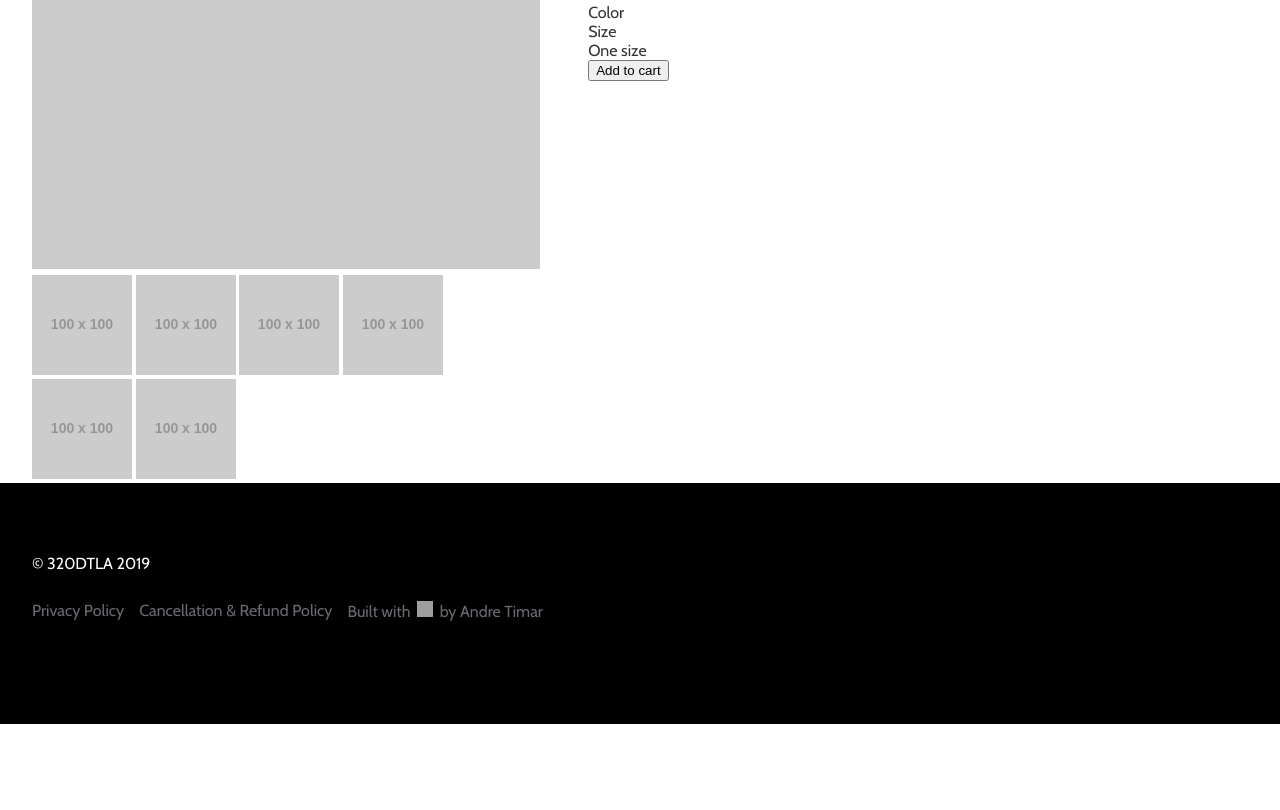
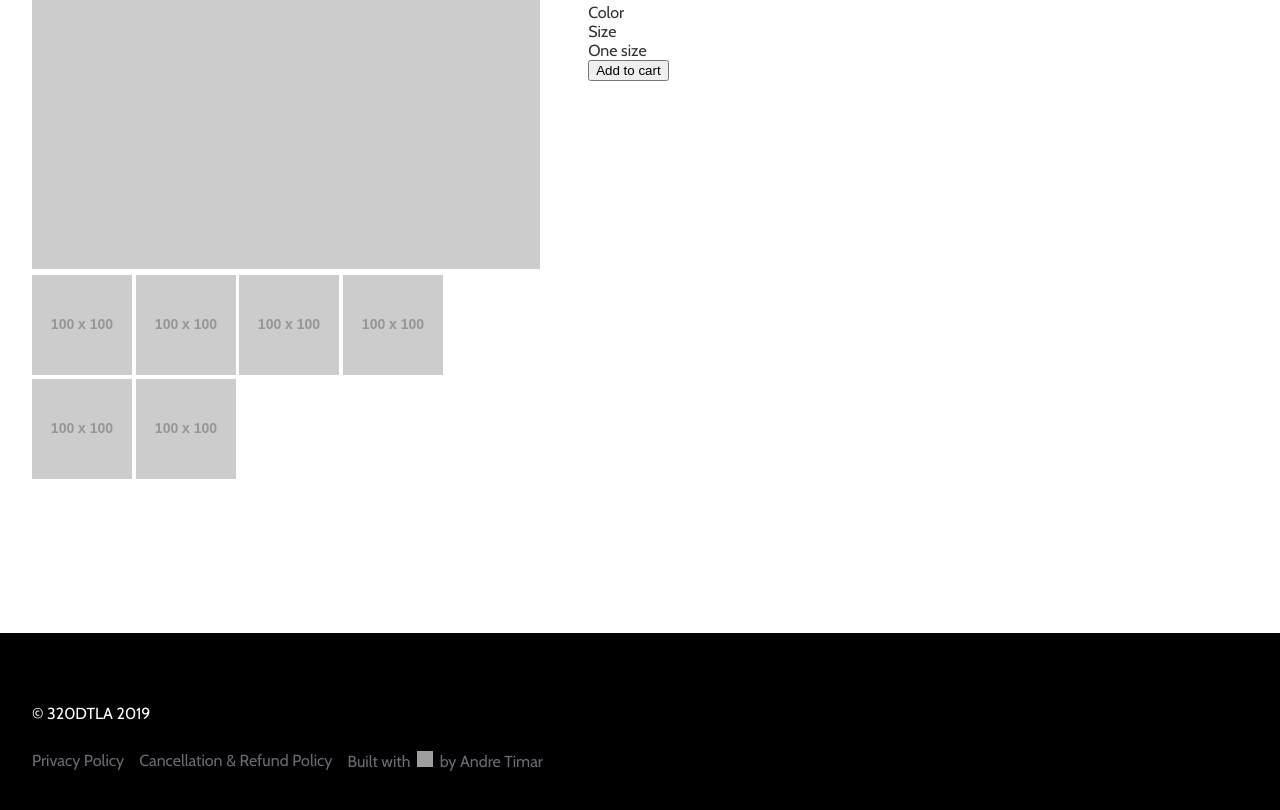
Before and after one commit to csakiistvan/320dtla, a website: page index.html in a window 1280 px wide. Shown: the part 742-1552 px from the top of the page. Before the commit the page ends 1466 px from the top, so only its background shows below. Drawn offline with nearby package versions, Linux system fonts and the light colour scheme; files that its build step writes are made by us from their sources; grey boxes are pictures that could not be loaded; files whose address does not match are found by name.

Commit message:
footer alignement theming

```diff
--- a/assets/scss/style.scss
+++ b/assets/scss/style.scss
@@ -218,13 +218,16 @@ ul {
   background-color: var(--black);
   padding: 16px 0 24px;
   text-align: center;
+  margin-top: 32px;
 
   @include respond-to(medium) {
     padding: 25px 0 48px;
     text-align: unset;
+    margin-top: 90px;
   }
   @include respond-to(large) {
     padding: 55px 0 103px;
+    margin-top: 150px;
   }
 
   &__info {
```
